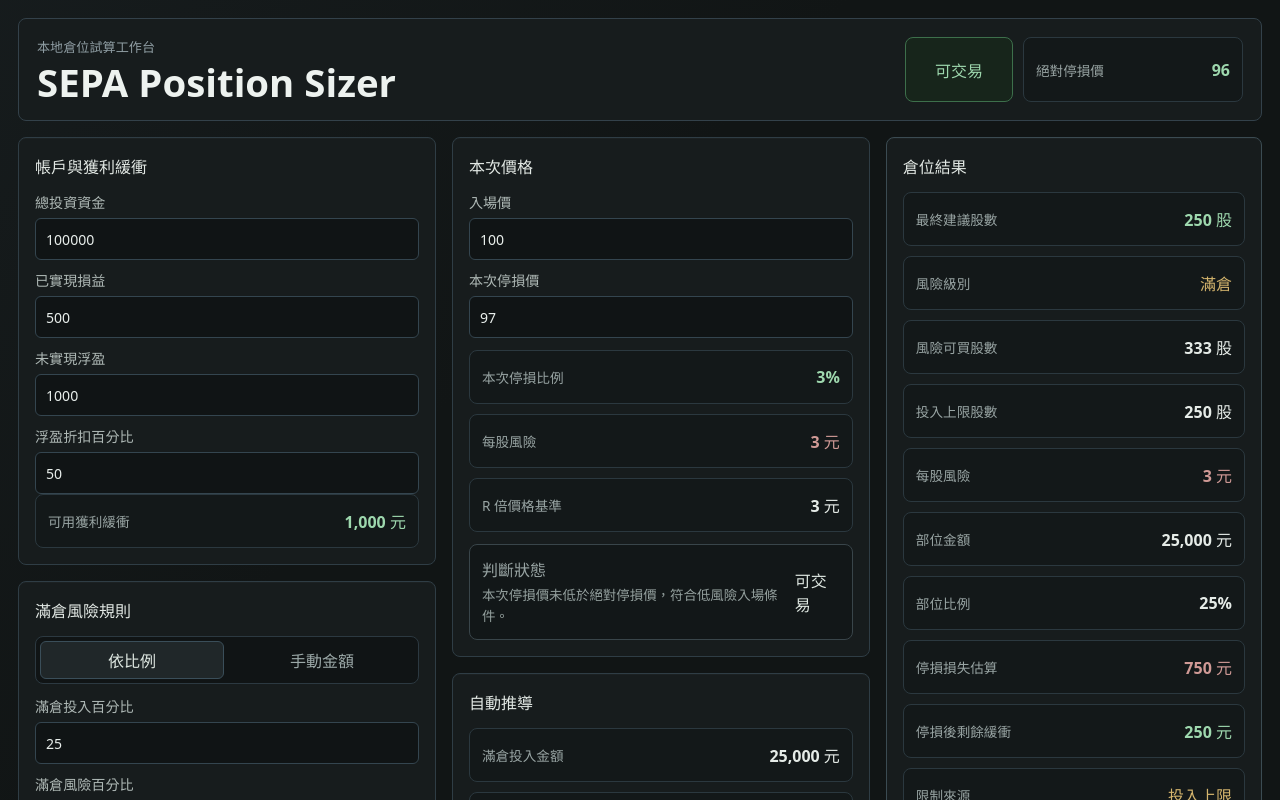
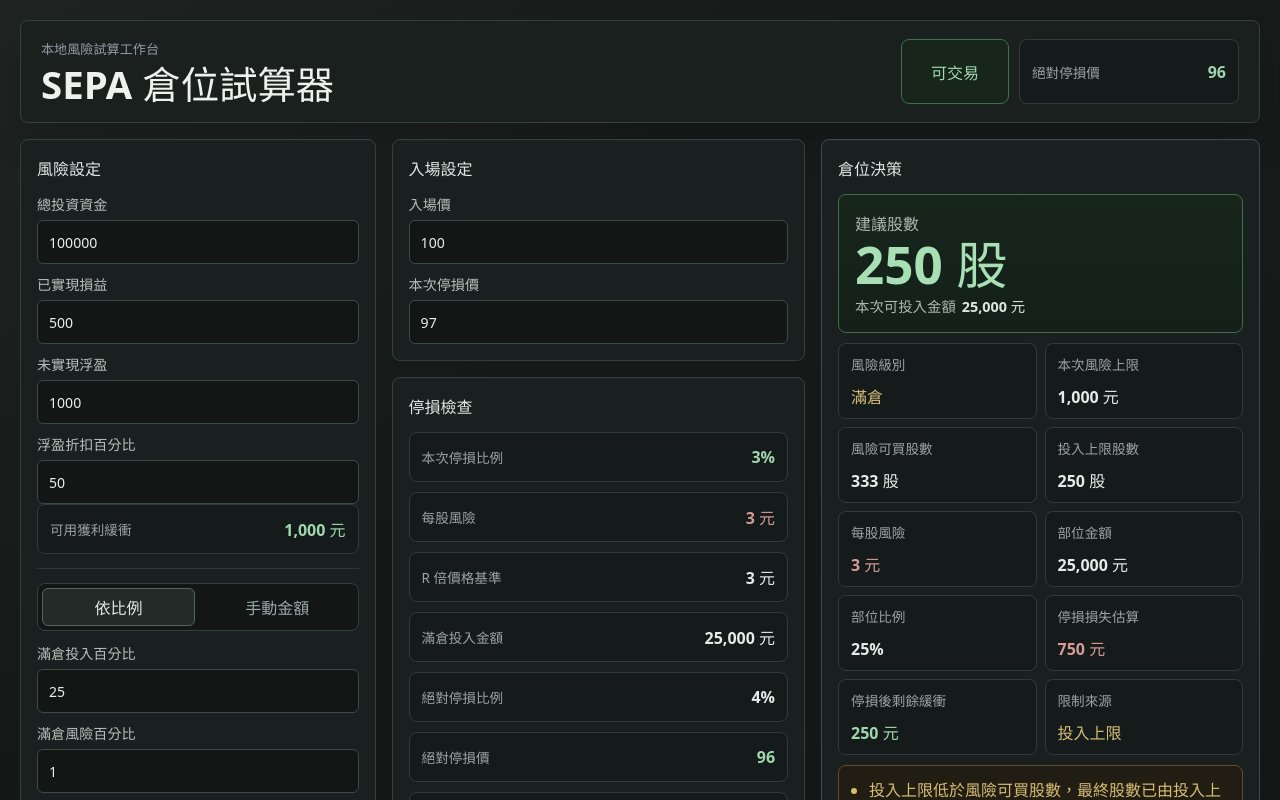
Before and after one commit to MagicalWater/sepa-position-sizer, a React (Vite) app: page / in a window 1280 px wide. Shown: the top 800 px of the page. Built offline with nearby package versions, Linux system fonts and the light colour scheme.

Commit message:
完成 SEPA 倉位試算器介面調整

```diff
--- a/src/App.tsx
+++ b/src/App.tsx
@@ -214,8 +214,8 @@ export function App() {
     <main className="workstation">
       <header className="topbar">
         <div>
-          <p className="eyebrow">本地倉位試算工作台</p>
-          <h1>SEPA Position Sizer</h1>
+          <p className="eyebrow">本地風險試算工作台</p>
+          <h1>SEPA 倉位試算器</h1>
         </div>
         <div className="header-metrics">
           <span className={`status-chip ${canTrade ? 'status-ok' : 'status-risk'}`}>{statusLabel}</span>
@@ -224,9 +224,10 @@ export function App() {
       </header>
 
       <section className="workspace-grid" aria-label="倉位試算工作區">
+        <div className="primary-grid">
           <div className="column">
-          <section className="panel">
-            <h2>帳戶與獲利緩衝</h2>
+            <section className="panel" aria-labelledby="risk-settings-title">
+              <h2 id="risk-settings-title">風險設定</h2>
               <div className="field-grid">
                 <NumberField label="總投資資金" min={1} value={totalCapital} onChange={setTotalCapital} />
                 <NumberField label="已實現損益" value={realizedPnL} onChange={setRealizedPnL} />
@@ -234,10 +235,8 @@ export function App() {
                 <NumberField label="浮盈折扣百分比" min={0} step={0.5} value={discountPercent} onChange={setDiscountPercent} />
               </div>
               <Metric label="可用獲利緩衝" value={formatMoney(derived.profitCushion)} tone="good" />
-          </section>
 
-          <section className="panel">
-            <h2>滿倉風險規則</h2>
+              <div className="section-divider" />
               <div className="segmented" aria-label="滿倉風險模式" role="group">
                 <button
                   aria-pressed={fullRiskMode === 'percent'}
@@ -270,16 +269,24 @@ export function App() {
           </div>
 
           <div className="column">
-          <section className="panel">
-            <h2>本次價格</h2>
+            <section className="panel" aria-labelledby="entry-settings-title">
+              <h2 id="entry-settings-title">入場設定</h2>
               <div className="field-grid">
                 <NumberField label="入場價" min={0.01} step={0.01} value={entryPrice} onChange={setEntryPrice} />
                 <NumberField label="本次停損價" min={0.01} step={0.01} value={currentStopPrice} onChange={setCurrentStopPrice} />
               </div>
+            </section>
+
+            <section className="panel" aria-labelledby="stop-check-title">
+              <h2 id="stop-check-title">停損檢查</h2>
               <div className="metric-list compact-metrics">
                 <Metric label="本次停損比例" value={formatPercent(derived.currentStopPercent)} tone={canTrade ? 'good' : 'risk'} />
                 <Metric label="每股風險" value={formatMoney(derived.currentPerShareRisk)} tone="risk" />
                 <Metric label="R 倍價格基準" value={formatMoney(derived.currentPerShareRisk)} />
+                <Metric label="滿倉投入金額" value={formatMoney(derived.absoluteStop.fullPositionCapital)} />
+                <Metric label="絕對停損比例" value={formatPercent(derived.absoluteStop.absoluteStopPercent)} />
+                <Metric label="絕對停損價" value={formatNumber(derived.absoluteStop.absoluteStopPrice)} tone={canTrade ? 'good' : 'risk'} />
+                <Metric label="入場有效性" value={canTrade ? '有效' : '無效'} tone={canTrade ? 'good' : 'risk'} />
               </div>
               <div className="notice" aria-live="polite">
                 <div>
@@ -288,19 +295,6 @@ export function App() {
                 </div>
                 <strong>{statusLabel}</strong>
               </div>
-          </section>
-
-          <section className="panel">
-            <h2>自動推導</h2>
-            <div className="metric-list">
-              <Metric label="滿倉投入金額" value={formatMoney(derived.absoluteStop.fullPositionCapital)} />
-              <Metric label="絕對停損比例" value={formatPercent(derived.absoluteStop.absoluteStopPercent)} />
-              <Metric label="絕對停損價" value={formatNumber(derived.absoluteStop.absoluteStopPrice)} tone={canTrade ? 'good' : 'risk'} />
-              <Metric label="入場有效性" value={canTrade ? '有效' : '無效'} tone={canTrade ? 'good' : 'risk'} />
-              <Metric label="風險級別" value={derived.selectedTier.label} tone="warn" />
-              <Metric label="本次風險上限" value={formatMoney(derived.selectedRiskAmount)} />
-            </div>
-            <p className="panel-note">{entryValidityMessage}</p>
             </section>
 
             {derived.errors.length > 0 && (
@@ -315,13 +309,24 @@ export function App() {
             )}
           </div>
 
+        </div>
+
         <div className="column">
-          <section className="panel result-panel">
-            <h2>倉位結果</h2>
+          <section className="panel result-panel" aria-labelledby="position-result-title">
+            <h2 id="position-result-title">倉位決策</h2>
             {canTrade && derived.position ? (
               <div className="result-stack">
-                <Metric label="最終建議股數" value={`${formatNumber(derived.position.finalShares)} 股`} tone="good" />
+                <div className="decision-hero">
+                  <span>建議股數</span>
+                  <strong>{formatNumber(derived.position.finalShares)} 股</strong>
+                  <small>
+                    <span>本次可投入金額</span>
+                    <b>{formatMoney(derived.position.positionValue)}</b>
+                  </small>
+                </div>
+                <div className="decision-metrics">
                   <Metric label="風險級別" value={derived.selectedTier.label} tone="warn" />
+                  <Metric label="本次風險上限" value={formatMoney(derived.selectedRiskAmount)} />
                   <Metric label="風險可買股數" value={`${formatNumber(derived.position.riskBasedShares)} 股`} />
                   <Metric label="投入上限股數" value={`${formatNumber(derived.position.exposureCapShares)} 股`} />
                   <Metric label="每股風險" value={formatMoney(derived.position.perShareRisk)} tone="risk" />
@@ -330,6 +335,7 @@ export function App() {
                   <Metric label="停損損失估算" value={formatMoney(derived.position.actualLossAtStop)} tone="risk" />
                   <Metric label="停損後剩餘緩衝" value={formatMoney(remainingProfitCushion)} tone={remainingProfitCushion >= quarterTierRisk ? 'good' : 'risk'} />
                   <Metric label="限制來源" value={derived.position.cappedByExposure ? '投入上限' : '風險上限'} tone="warn" />
+                </div>
                 {warnings.length > 0 && (
                   <ul className="warning-list" aria-label="風險提示">
                     {warnings.map((warning) => (
@@ -345,9 +351,10 @@ export function App() {
               </div>
             )}
           </section>
+        </div>
 
-          <section className="panel">
-            <h2>R 倍參考價</h2>
+        <section className="panel target-panel" aria-labelledby="targets-title">
+          <h2 id="targets-title">參考止盈</h2>
           {canTrade && derived.targets ? (
             <>
               <p className="panel-note">以入場價加上每股風險推導 1R、2R、3R。</p>
@@ -361,7 +368,6 @@ export function App() {
             <p className="muted-text">通過停損檢查後顯示參考價。</p>
           )}
         </section>
-        </div>
       </section>
     </main>
   );
--- a/src/styles.css
+++ b/src/styles.css
@@ -1,6 +1,6 @@
 :root {
-  color: #d9ded8;
-  background: #111515;
+  color: #dce3df;
+  background: #141817;
   font-family: "Noto Sans TC", "Microsoft JhengHei", system-ui, sans-serif;
   font-synthesis: none;
   text-rendering: optimizeLegibility;
@@ -14,9 +14,10 @@ body {
   margin: 0;
   min-width: 320px;
   min-height: 100vh;
+  overflow-x: hidden;
   background:
-    linear-gradient(135deg, rgba(42, 53, 60, 0.2), transparent 34%),
-    #111515;
+    linear-gradient(135deg, rgba(69, 80, 73, 0.18), transparent 36%),
+    linear-gradient(180deg, #171b1a 0%, #111514 100%);
 }
 
 button,
@@ -31,7 +32,7 @@ button {
 
 .workstation {
   min-height: 100vh;
-  padding: 18px;
+  padding: 20px;
 }
 
 .topbar {
@@ -41,10 +42,11 @@ button {
   gap: 16px;
   max-width: 1440px;
   margin: 0 auto 16px;
-  padding: 18px;
-  border: 1px solid #33414a;
+  padding: 18px 20px;
+  border: 1px solid #34423d;
   border-radius: 8px;
-  background: #171c1d;
+  background: #1a201e;
+  box-shadow: 0 14px 40px rgba(0, 0, 0, 0.16);
 }
 
 .eyebrow {
@@ -106,10 +108,19 @@ h2 {
 
 .workspace-grid {
   display: grid;
-  grid-template-columns: minmax(0, 1fr) minmax(0, 1fr) minmax(320px, 0.9fr);
+  grid-template-columns: minmax(0, 1.86fr) minmax(340px, 1.04fr);
   gap: 16px;
   max-width: 1440px;
   margin: 0 auto;
+  align-items: stretch;
+}
+
+.primary-grid {
+  display: grid;
+  grid-template-columns: minmax(270px, 0.86fr) minmax(320px, 1fr);
+  gap: 16px;
+  align-items: stretch;
+  height: 100%;
 }
 
 .column {
@@ -118,11 +129,34 @@ h2 {
   gap: 16px;
 }
 
+.workspace-grid > .column {
+  height: 100%;
+  align-content: stretch;
+  grid-template-rows: minmax(0, 1fr);
+}
+
+.workspace-grid > .column > .result-panel {
+  height: 100%;
+}
+
+.primary-grid > .column {
+  height: 100%;
+  align-content: stretch;
+}
+
+.primary-grid > .column:first-child {
+  grid-template-rows: minmax(0, 1fr);
+}
+
+.primary-grid > .column:first-child > .panel {
+  height: 100%;
+}
+
 .panel {
   padding: 16px;
-  border: 1px solid #2f3d45;
+  border: 1px solid #33413c;
   border-radius: 8px;
-  background: #171c1d;
+  background: #1a201f;
   box-shadow: inset 0 1px 0 rgba(255, 255, 255, 0.025);
 }
 
@@ -135,31 +169,38 @@ h2 {
 }
 
 .compact-metrics {
-  margin-top: 12px;
+  margin-top: 0;
+}
+
+.section-divider {
+  height: 1px;
+  margin: 14px 0;
+  background: #2b383f;
 }
 
 .field {
   display: grid;
   gap: 6px;
-  color: #aeb8b5;
+  color: #b5bfba;
   font-size: 0.88rem;
 }
 
 .field input {
   width: 100%;
-  min-height: 42px;
-  padding: 9px 10px;
+  min-height: 44px;
+  padding: 9px 11px;
   color: #e8eeeb;
-  border: 1px solid #34454f;
+  border: 1px solid #3a4a44;
   border-radius: 6px;
   outline: none;
-  background: #101415;
+  background: #121716;
   transition: border-color 160ms ease, background-color 160ms ease;
 }
 
 .field input:focus {
-  border-color: #607380;
-  background: #13191a;
+  border-color: #6d8278;
+  background: #141b19;
+  box-shadow: 0 0 0 3px rgba(109, 130, 120, 0.18);
 }
 
 .segmented {
@@ -168,9 +209,9 @@ h2 {
   gap: 6px;
   margin-bottom: 12px;
   padding: 4px;
-  border: 1px solid #2c3941;
+  border: 1px solid #33413c;
   border-radius: 8px;
-  background: #101415;
+  background: #121716;
 }
 
 .segmented button {
@@ -184,8 +225,8 @@ h2 {
 
 .segmented button.active {
   color: #dfe8e2;
-  border-color: #3a4e59;
-  background: #202729;
+  border-color: #51675e;
+  background: #222b28;
 }
 
 .metric {
@@ -193,11 +234,11 @@ h2 {
   grid-template-columns: minmax(0, 1fr) auto;
   gap: 10px;
   align-items: center;
-  min-height: 54px;
+  min-height: 50px;
   padding: 10px 12px;
-  border: 1px solid #2b383f;
+  border: 1px solid #2f3d38;
   border-radius: 8px;
-  background: #131819;
+  background: #151b1a;
 }
 
 .metric span {
@@ -212,15 +253,15 @@ h2 {
 }
 
 .metric-good strong {
-  color: #9ed8ae;
+  color: #9fd7ae;
 }
 
 .metric-warn strong {
-  color: #d5b56d;
+  color: #d6bd76;
 }
 
 .metric-risk strong {
-  color: #d09a96;
+  color: #d59b96;
 }
 
 .notice {
@@ -230,9 +271,9 @@ h2 {
   gap: 10px;
   margin-top: 12px;
   padding: 12px;
-  border: 1px solid #39454a;
+  border: 1px solid #3c4b45;
   border-radius: 8px;
-  background: #121718;
+  background: #141a18;
 }
 
 .notice span {
@@ -256,15 +297,69 @@ h2 {
   gap: 8px;
   margin: 0;
   padding: 12px 12px 12px 30px;
-  color: #d5b56d;
-  border: 1px solid #5a4b2b;
+  color: #d6bd76;
+  border: 1px solid #5d502f;
   border-radius: 8px;
-  background: #1f1b12;
+  background: #211d13;
   line-height: 1.55;
 }
 
+.decision-hero {
+  display: grid;
+  gap: 4px;
+  padding: 16px;
+  border: 1px solid #3d6f4b;
+  border-radius: 8px;
+  background: linear-gradient(180deg, #17251b 0%, #142019 100%);
+}
+
+.decision-hero span,
+.decision-hero small {
+  color: #aeb8b5;
+}
+
+.decision-hero strong {
+  color: #a8dfb5;
+  font-size: clamp(2rem, 4vw, 3.2rem);
+  line-height: 1;
+  overflow-wrap: anywhere;
+}
+
+.decision-hero small {
+  display: flex;
+  flex-wrap: wrap;
+  gap: 6px;
+  font-size: 0.9rem;
+}
+
+.decision-hero b {
+  color: #dce8df;
+  font-weight: 700;
+}
+
+.decision-metrics {
+  display: grid;
+  grid-template-columns: repeat(2, minmax(0, 1fr));
+  gap: 8px;
+}
+
+.decision-metrics .metric {
+  grid-template-columns: 1fr;
+  align-content: space-between;
+  min-height: 70px;
+}
+
+.decision-metrics .metric strong {
+  text-align: left;
+}
+
 .target-grid {
+  grid-template-columns: repeat(3, minmax(0, 1fr));
   margin-top: 10px;
+}
+
+.target-panel {
+  grid-column: 1 / -1;
 }
 
 .alert-panel {
@@ -311,6 +406,10 @@ h2 {
 
 @media (max-width: 1080px) {
   .workspace-grid {
+    grid-template-columns: 1fr;
+  }
+
+  .primary-grid {
     grid-template-columns: 1fr 1fr;
   }
 }
@@ -321,7 +420,8 @@ h2 {
   }
 
   .topbar,
-  .workspace-grid {
+  .workspace-grid,
+  .primary-grid {
     grid-template-columns: 1fr;
   }
 
@@ -333,4 +433,12 @@ h2 {
   .header-metrics {
     grid-template-columns: 1fr;
   }
+
+  .target-grid {
+    grid-template-columns: 1fr;
+  }
+
+  .decision-metrics {
+    grid-template-columns: 1fr;
+  }
 }
```
Also changed, not shown: 1 other file (tests, documents, lock files or other folders). Lines whose indentation alone changed are shown as unchanged.
